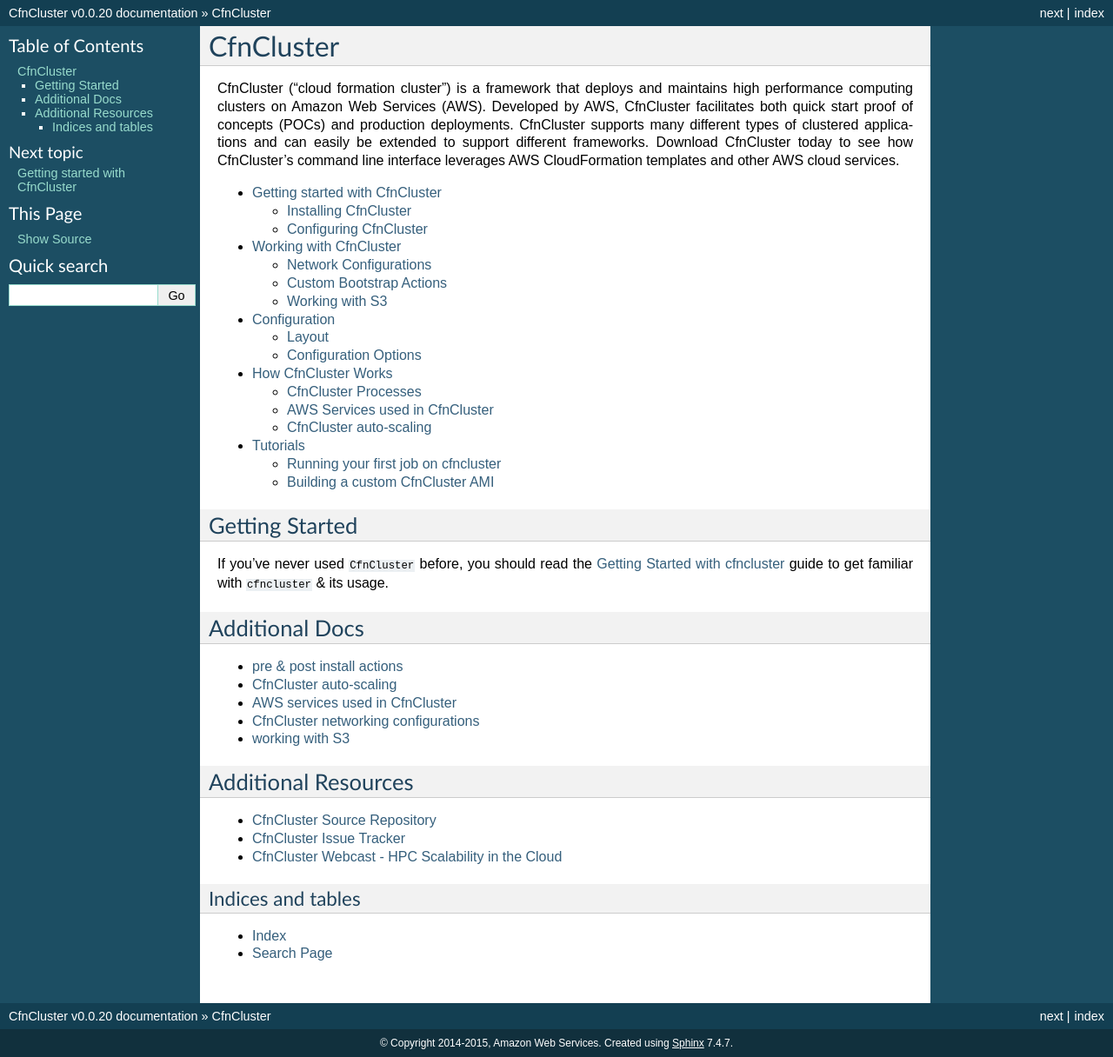
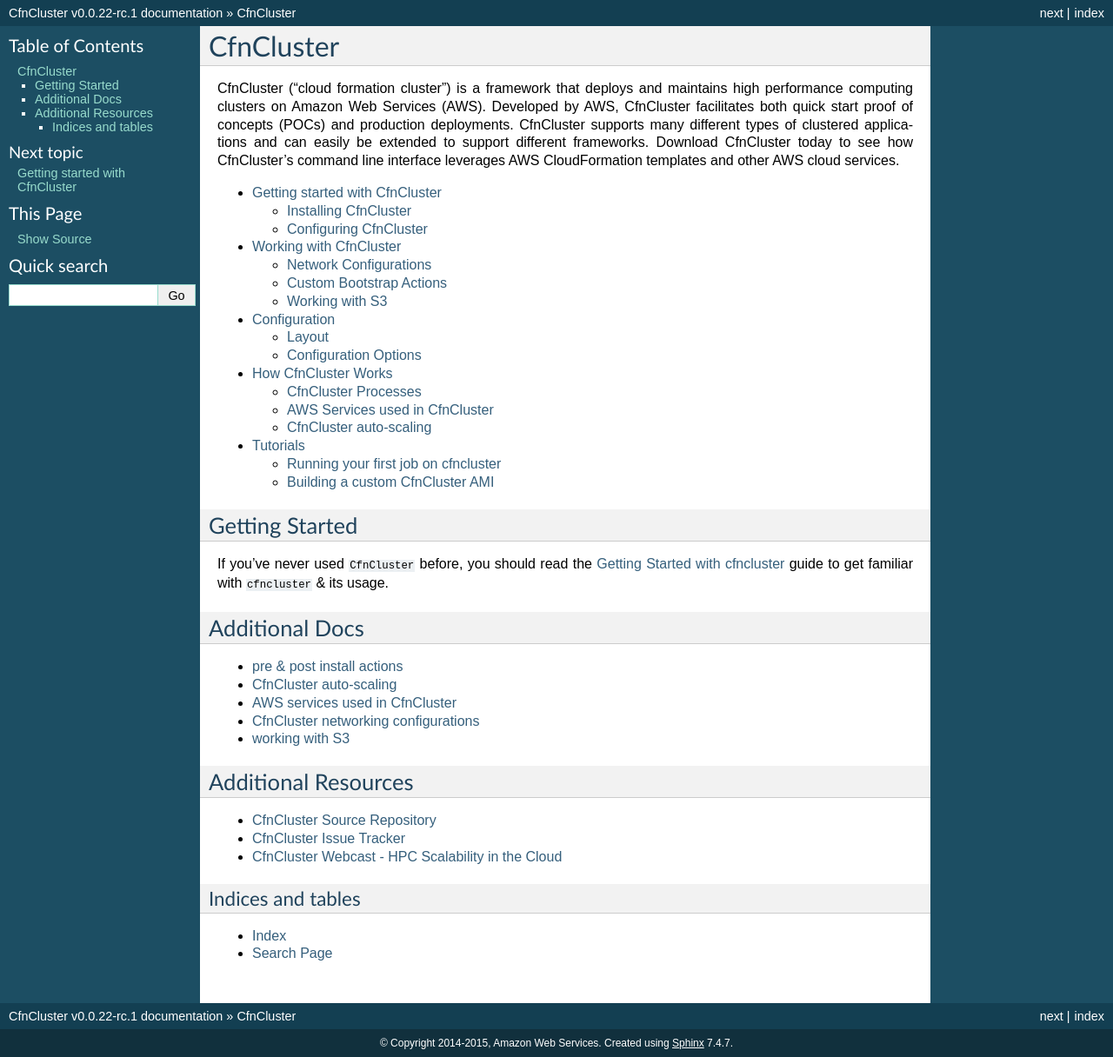
Before and after one commit to aws/aws-parallelcluster, a Sphinx documentation site: the page built from docs/source/index.rst, in a window 1280 px wide. Shown: the whole page at 87% size. Built offline with Sphinx 7.4.7, drawn with Linux system fonts in a browser that asks for light colours.

Commit message:
Updating docs release/version.

```diff
--- a/docs/source/conf.py
+++ b/docs/source/conf.py
@@ -53,9 +53,9 @@
 # built documents.
 #
 # The short X.Y version.
-version = 'v0.0.20'
+version = 'v0.0.22'
 # The full version, including alpha/beta/rc tags.
-release = 'v0.0.20'
+release = 'v0.0.22-rc.1'
 
 # The language for content autogenerated by Sphinx. Refer to documentation
 # for a list of supported languages.
```
